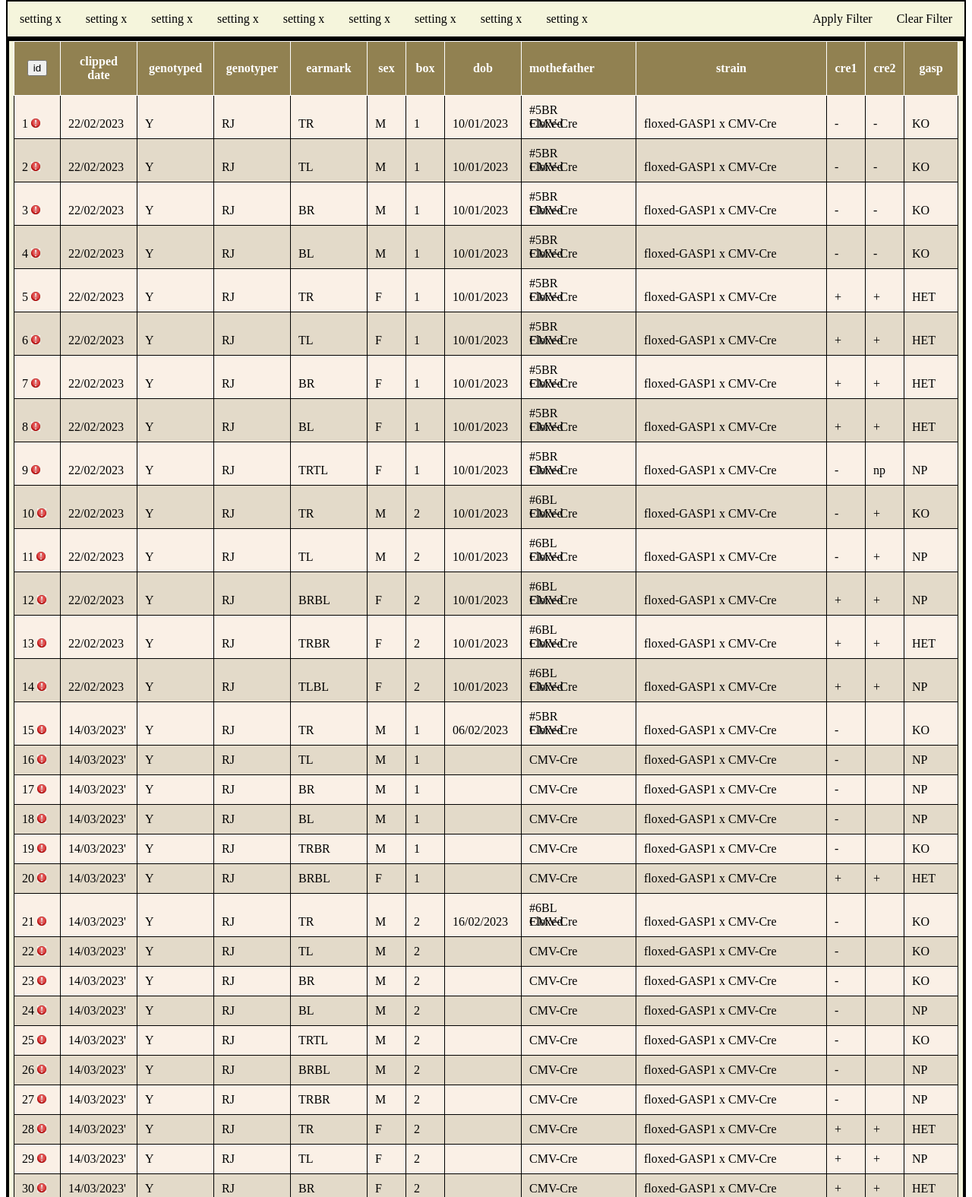
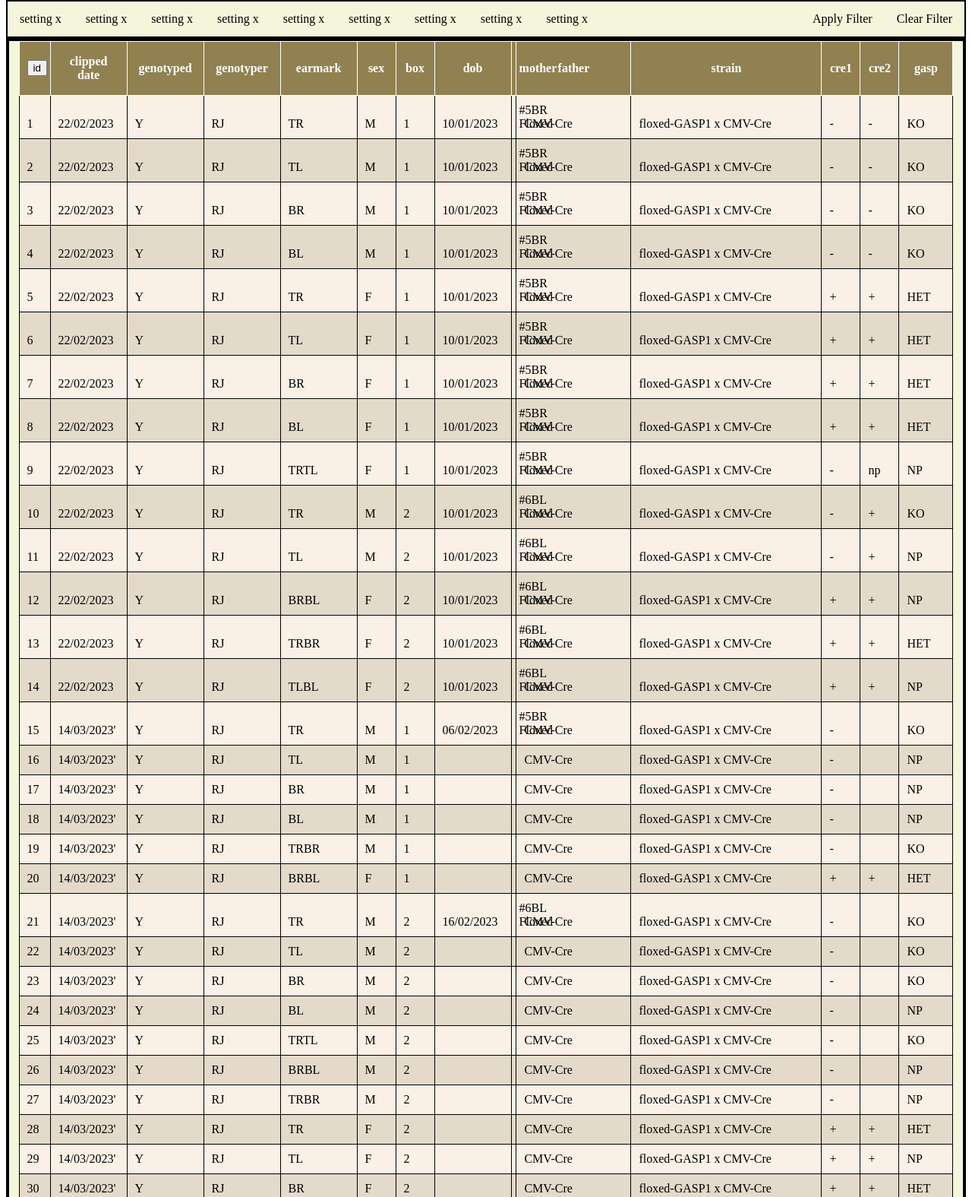
Before and after one commit to FelixChenJF/animal_colony, a Django app: page / in a window 1280 px wide. Shown: the part 132-1707 px from the top of the page at 76% size. Run offline with Django 4.2, Linux system fonts and the light colour scheme; data comes from the database, SQL or seed files in the repository.

Commit message:
git commit *

```diff
--- a/django_animal_colony/website/templates/home.html
+++ b/django_animal_colony/website/templates/home.html
@@ -9,6 +9,7 @@
 </head>
 <body>
     <div class="header">
+        {% comment %} <img src="{% static "images/mice.jpg" %}" alt="Not found" width="50px" height="50px"> {% endcomment %}
         <h1>Mouse Pilot</h1>
     </div>
 
@@ -30,7 +31,7 @@
         <div class="container">
             <table style="width:98%">
                 <tr>
-                    <th style="width: 40px;"><button>id</button></th>
+                    <th style="width: 20px;"><button>id</button></th>
                     <th style="width: 80px;">clipped date</th>
                     <th style="width: 80px;">genotyped</th>
                     <th style="width: 80px;">genotyper</th>
@@ -50,7 +51,7 @@
                 <tr>
                     <td style="width: 20px;">
                         {{ x.id }}
-                        <img src="{% static "images/gan.jpg" %}" alt="Not found" width="12px" height="12px" float:"right" title="mice details">
+                        {% comment %} <img src="{% static "images/gan.jpg" %}" alt="Not found" width="12px" height="12px" float:"right" title="mice details"> {% endcomment %}
                     </td>
                     <td style="width: 80px;">{{ x.clippedDate }}</td>
                     <td style="width: 80px;">{{ x.genotypedOrNot }}</td>
```
Also changed, not shown: django_animal_colony/website/static/images/mice.jpg (added), 2 other files.
